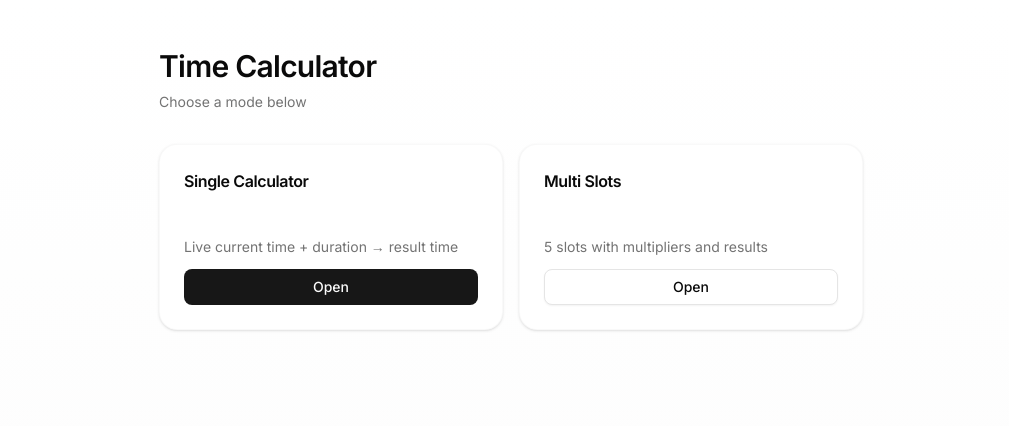
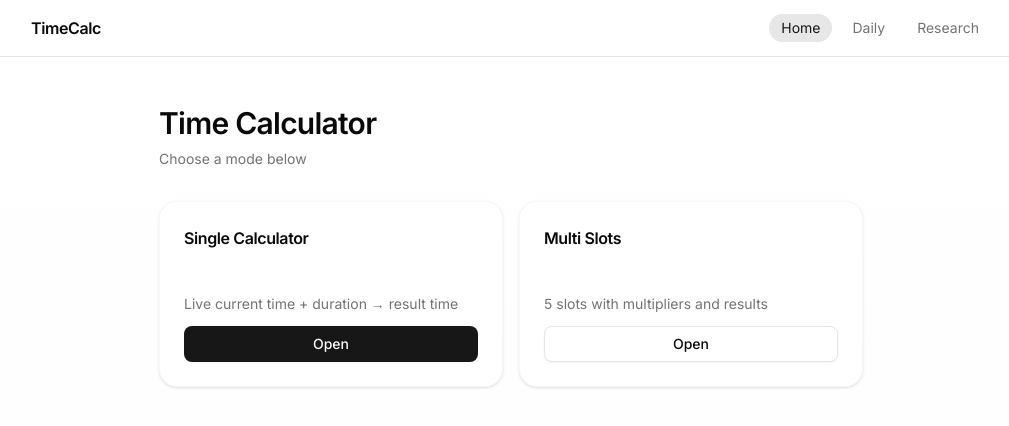
Before and after one commit to jiebinzhou98/time-calculator, a Next.js app: page / in a window 1280 px wide. Shown: the top 426 px of the page, without its empty margins (129-1138 px from the left). Built offline with nearby package versions, Linux system fonts and the light colour scheme.

Commit message:
implement navbar

```diff
--- a/app/layout.tsx
+++ b/app/layout.tsx
@@ -1,6 +1,7 @@
 import "./globals.css";
 import type { Metadata } from "next";
 import { Inter } from "next/font/google";
+import { Navbar } from "@/components/ui/navbar";
 
 const inter = Inter({ subsets: ["latin"] });
 
@@ -17,6 +18,7 @@ export default function RootLayout({
   return (
     <html lang="en">
       <body className={`${inter.className} bg-background text-foreground`}>
+        <Navbar/>
         {children}
       </body>
     </html>
--- /dev/null
+++ b/components/ui/navbar.tsx
@@ -0,0 +1,44 @@
+'use client'
+
+import Link from "next/link"
+import { useParams, usePathname } from "next/navigation"
+import { cn } from "@/lib/utils"
+import { Label } from "radix-ui"
+
+const links = [
+  {href: "/", label: "Home"},
+  {href: "/daily", label: "Daily"},
+  {href: "/research", label: "Research"},
+];
+
+export function Navbar() {
+  const pathname = usePathname();
+
+  return (
+    <div className="sticky top-0 z-50 border-b bg-background/80 backdrop-blur">
+      <div className="mx-auto flex h-14 max-w-5xl items-center justify-between px-4 md:px-8">
+        <Link href="/" className="font-semibold tracking-tight">
+          TimeCalc
+        </Link>
+
+        <nav className="flex items-center gap-2">
+          {links.map((l) => {
+            const active = pathname === l.href;
+            return (
+              <Link
+                key={l.href}
+                href={l.href}
+                className={cn(
+                  "rounded-full px-3 py-1 text-sm transition",
+                  active ? "bg-primary/10 text-primary" : "text-muted-foreground hover:bg-muted"
+                )}
+              >
+                {l.label}
+              </Link>
+            );
+          })}
+        </nav>
+      </div>
+    </div>
+  )
+}
```
